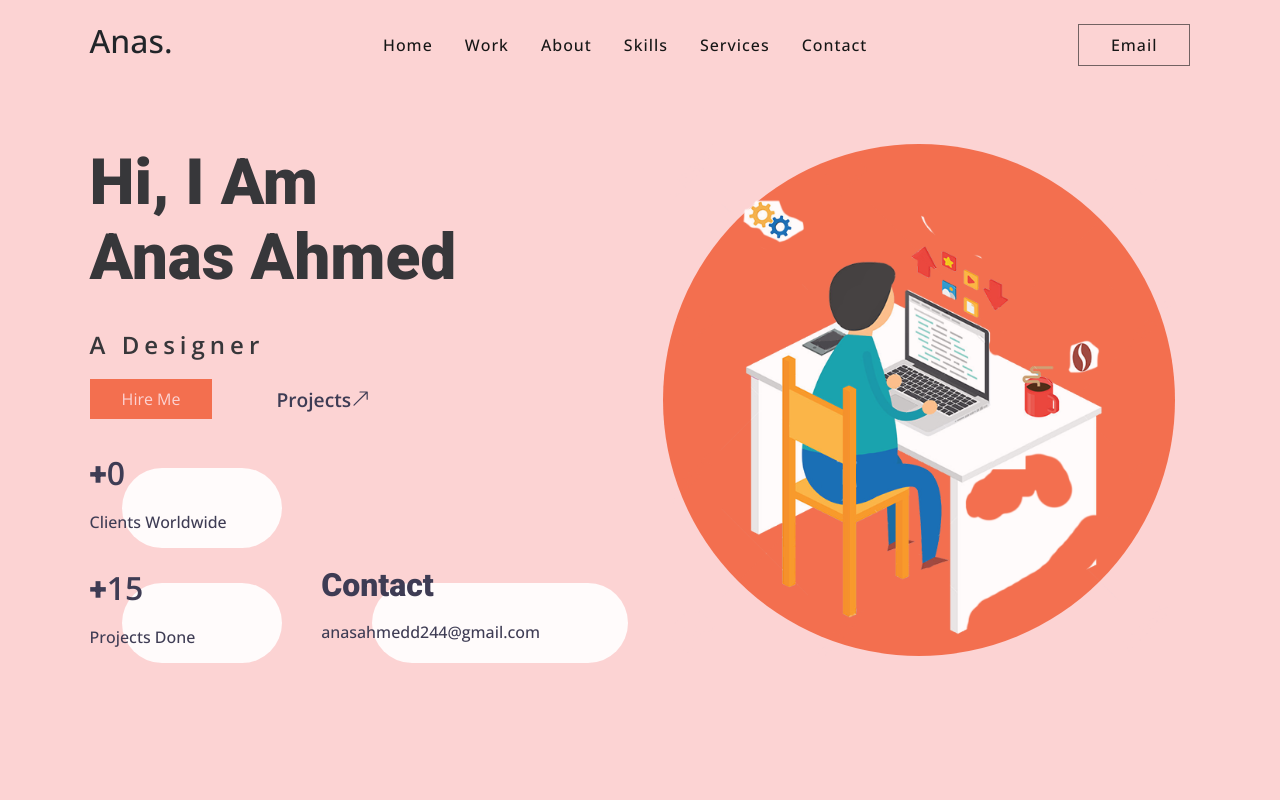
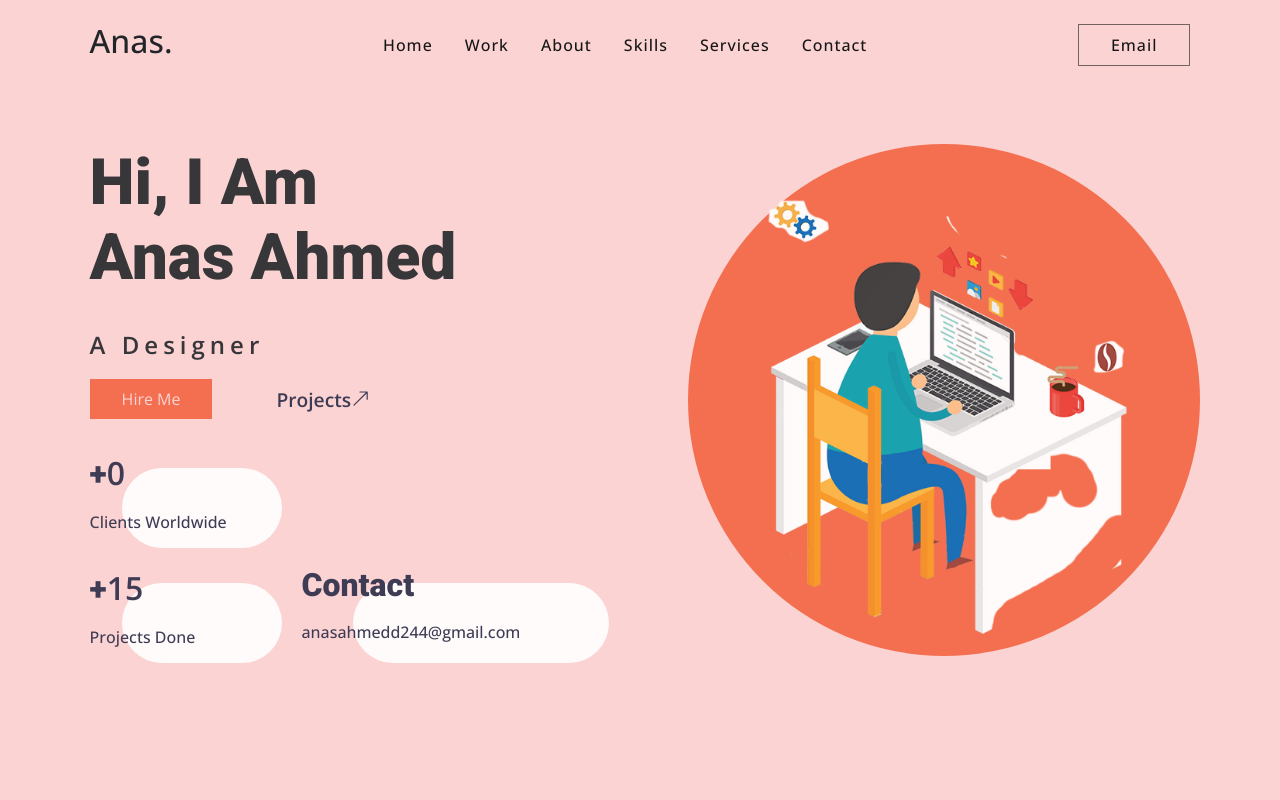
Before and after one commit to AnasAAhmed/My-Portfolio-react, a React (Create React App) app: page / in a window 1280 px wide. Shown: the top 800 px of the page. Built offline with nearby package versions, Linux system fonts and the light colour scheme.

Commit message:
Update home.scss

```diff
--- a/src/Styles/home.scss
+++ b/src/Styles/home.scss
@@ -99,7 +99,7 @@
     }
 
     &:last-of-type {
-
+     margin-left:3rem;
       display: flex;
        margin-top: 9rem;
       overflow-x: hidden;
```
